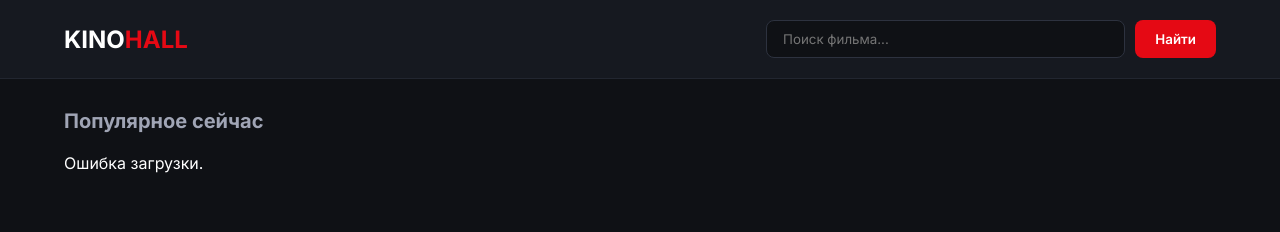
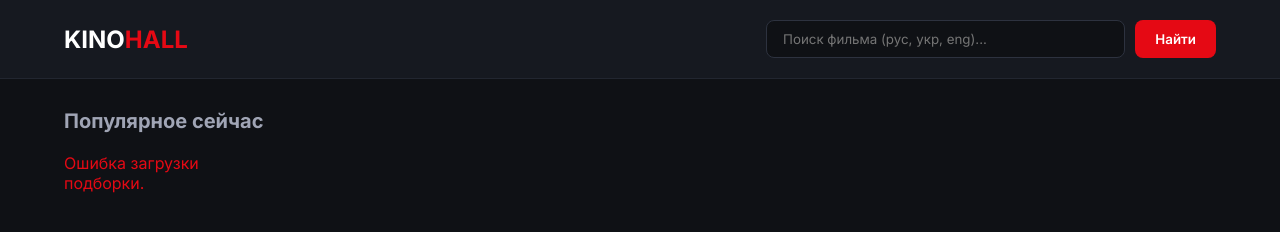
Before and after one commit to technoplankton-sk/kino-hall, a website: page public/index.html in a window 1280 px wide. Drawn offline with Linux system fonts and the light colour scheme; no server answers.

Commit message:
Update index.html

```diff
--- a/public/index.html
+++ b/public/index.html
@@ -35,7 +35,7 @@
   <header class="header">
     <div class="logo" id="logoBtn">KINO<span>HALL</span></div>
     <div class="search-box">
-      <input type="text" id="searchInput" placeholder="Поиск фильма...">
+      <input type="text" id="searchInput" placeholder="Поиск фильма (рус, укр, eng)...">
       <button id="searchBtn">Найти</button>
     </div>
   </header>
@@ -66,16 +66,18 @@
     const closeModal = document.getElementById('closeModal');
     const playerIframe = document.getElementById('playerIframe');
     const modalTitle = document.getElementById('modalTitle');
+    const logoBtn = document.getElementById('logoBtn');
 
     getPopular();
 
     async function getPopular() {
       try {
-        const res = await fetch('/api/popular');
+        const res = await fetch('/api');
         const data = await res.json();
+        sectionTitle.textContent = 'Популярное сейчас';
         displayMovies(data.results || []);
       } catch (err) {
-        moviesGrid.innerHTML = '<p>Ошибка загрузки.</p>';
+        moviesGrid.innerHTML = '<p style="color: #e50914;">Ошибка загрузки подборки.</p>';
       }
     }
 
@@ -85,11 +87,11 @@
       sectionTitle.textContent = `Результаты поиска: "${q}"`;
 
       try {
-        const res = await fetch(`/api/search?q=${encodeURIComponent(q)}`);
+        const res = await fetch(`/api?action=search&q=${encodeURIComponent(q)}`);
         const data = await res.json();
         displayMovies(data.results || []);
       } catch (err) {
-        moviesGrid.innerHTML = '<p>Ошибка поиска.</p>';
+        moviesGrid.innerHTML = '<p style="color: #e50914;">Ошибка поиска.</p>';
       }
     }
 
@@ -124,6 +126,7 @@
     closeModal.onclick = () => { movieModal.style.display = 'none'; playerIframe.src = ''; };
     searchBtn.onclick = () => searchMovies(searchInput.value);
     searchInput.onkeypress = (e) => { if (e.key === 'Enter') searchMovies(searchInput.value); };
+    logoBtn.onclick = () => { searchInput.value = ''; getPopular(); };
   </script>
 </body>
 </html>
```
